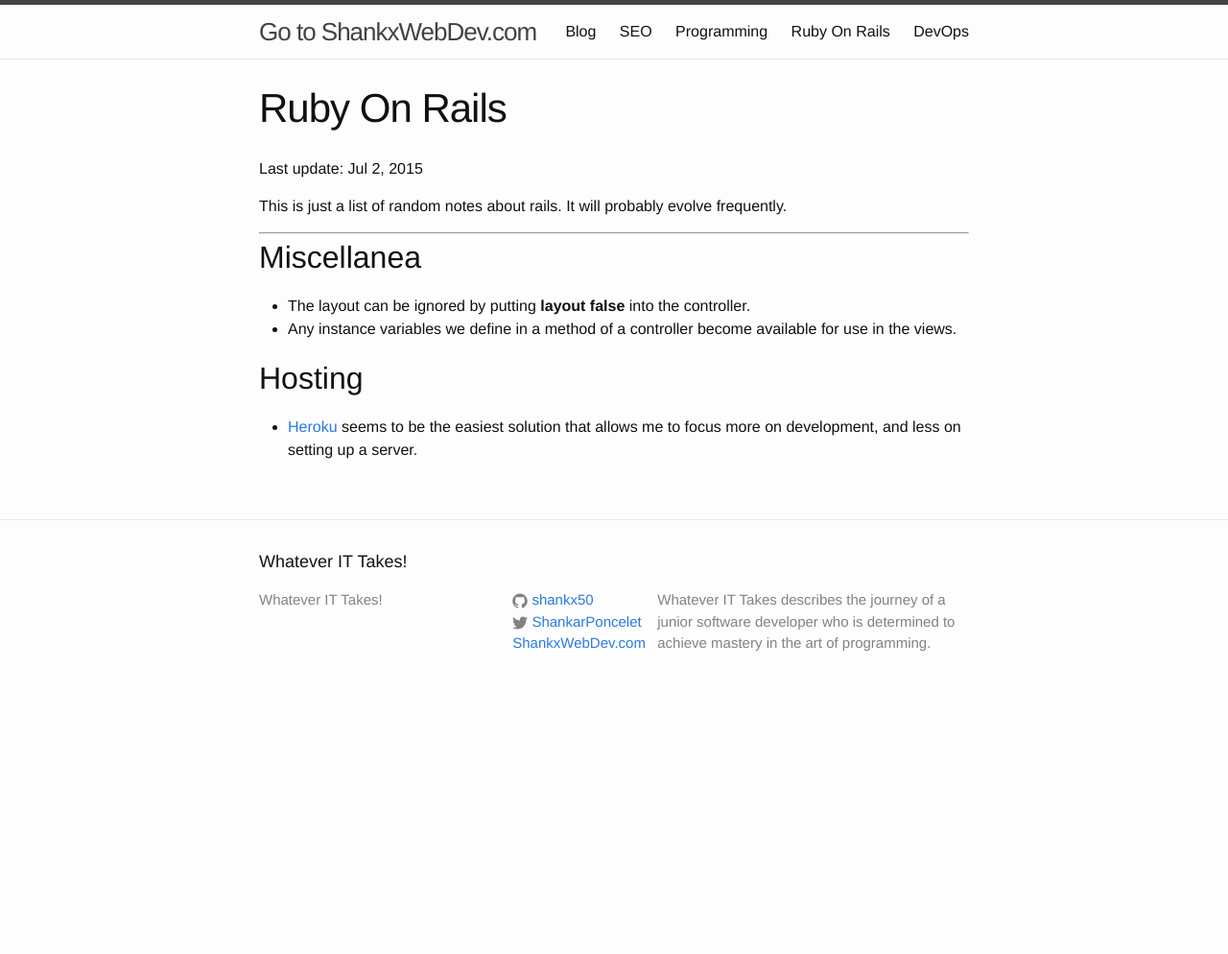
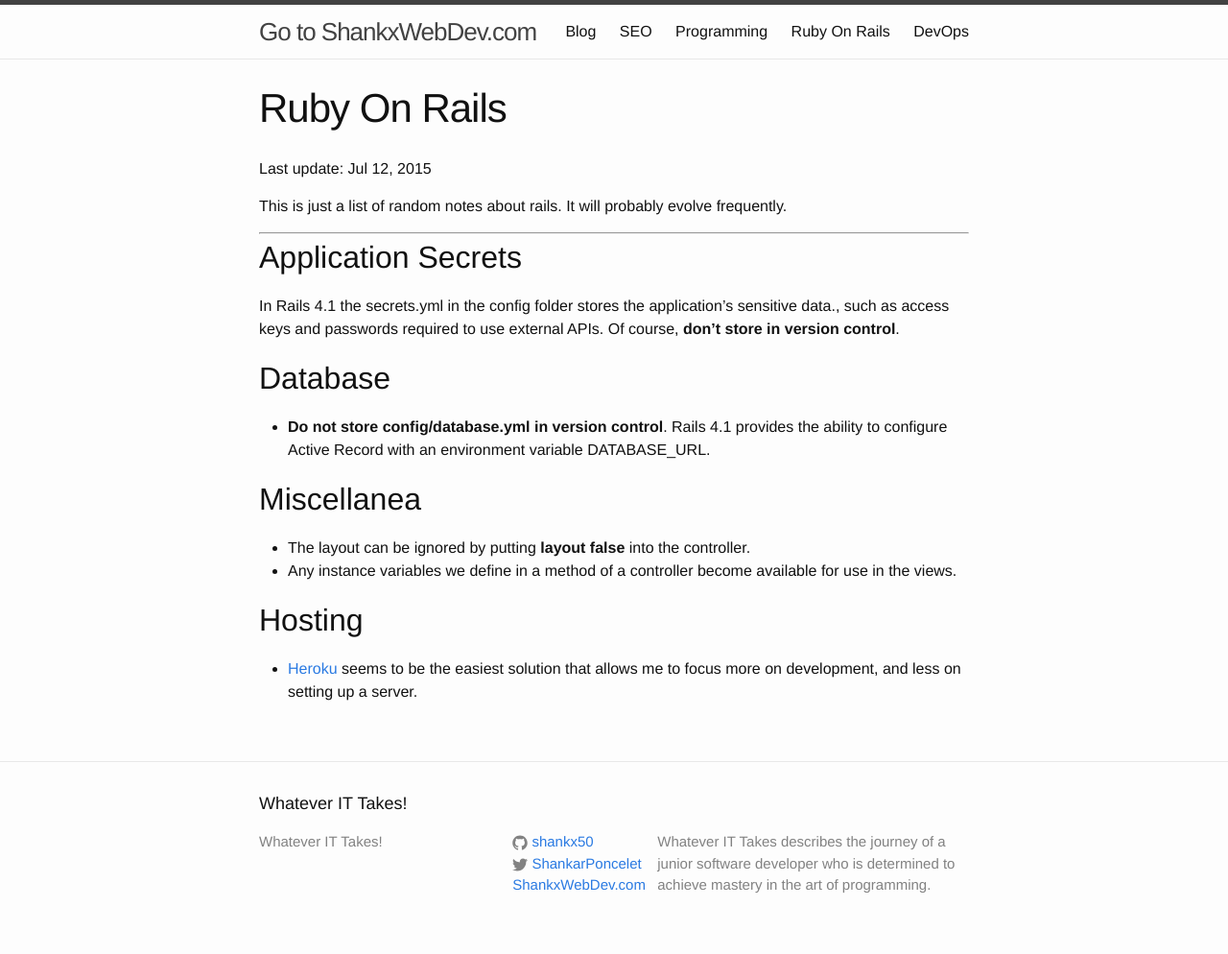
Before and after one commit to shankx50/shankx50.github.io, a Jekyll site: the page built from Ruby on Rails/index.markdown, in a window 1280 px wide. Shown: the whole page at 96% size. Built offline with Jekyll 4.4.1, drawn with Linux system fonts in a browser that asks for light colours; before the commit the page ends 900 px from its top, so only the background shows below that.

Commit message:
added RoR notes

```diff
--- a/Ruby on Rails/index.markdown
+++ b/Ruby on Rails/index.markdown
@@ -1,13 +1,21 @@
 ---
 layout: page
 title: Ruby On Rails
-date:   2015-07-02
+date:   2015-07-12
 permalink: /rails/
 ---
 <p>Last update: {{ page.date | date: "%b %-d, %Y" }}</p>
 
 <p>This is just a list of random notes about rails. It will probably evolve frequently.</p>
 ---
+
+##Application Secrets
+
+In Rails 4.1 the secrets.yml in the config folder stores the application's sensitive data., such as access keys and passwords required to use external APIs. Of course, **don't store in version control**.
+
+##Database
+
+- **Do not store config/database.yml in version control**. Rails 4.1 provides the ability to configure Active Record with an environment variable DATABASE_URL.
 
 ##Miscellanea
 
```
